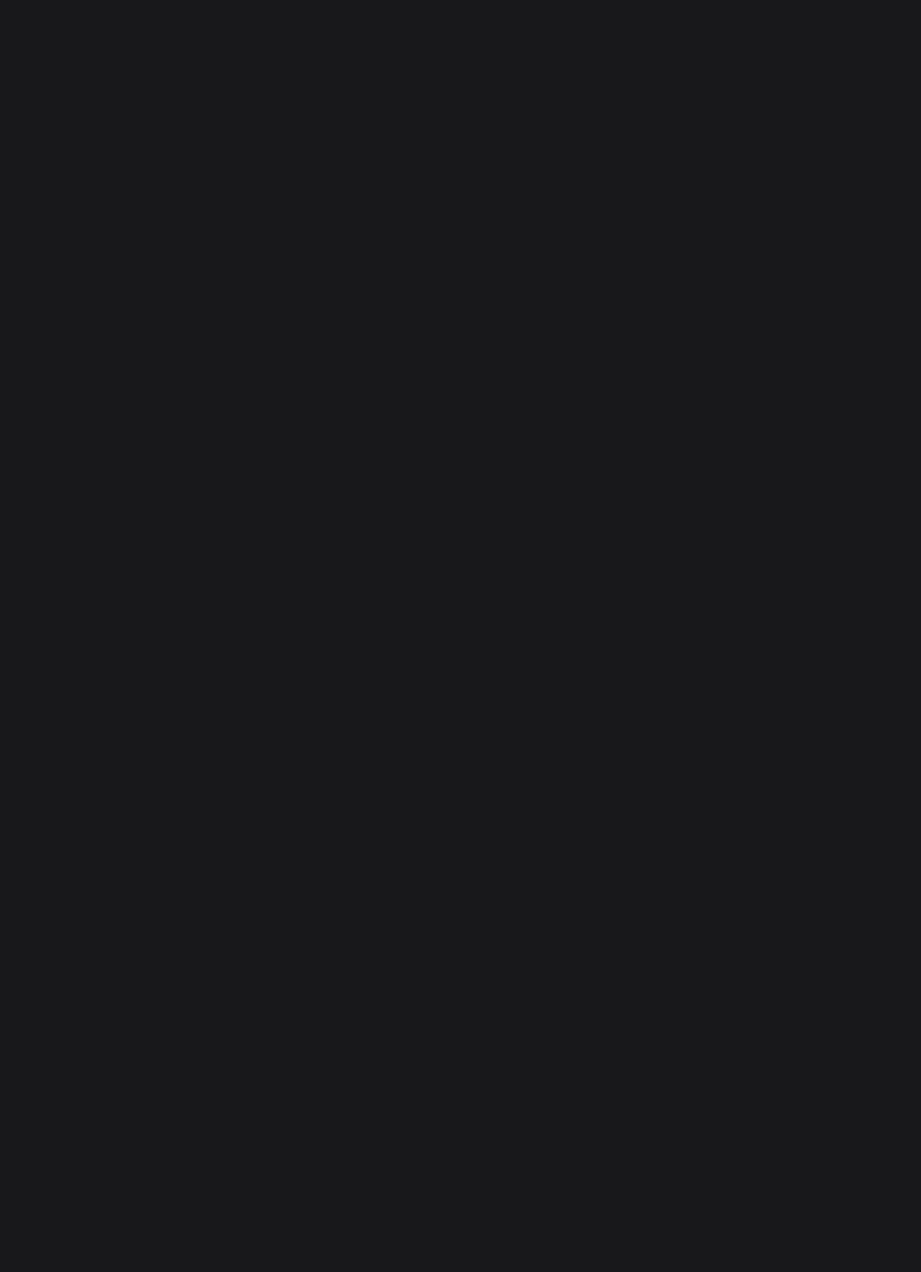
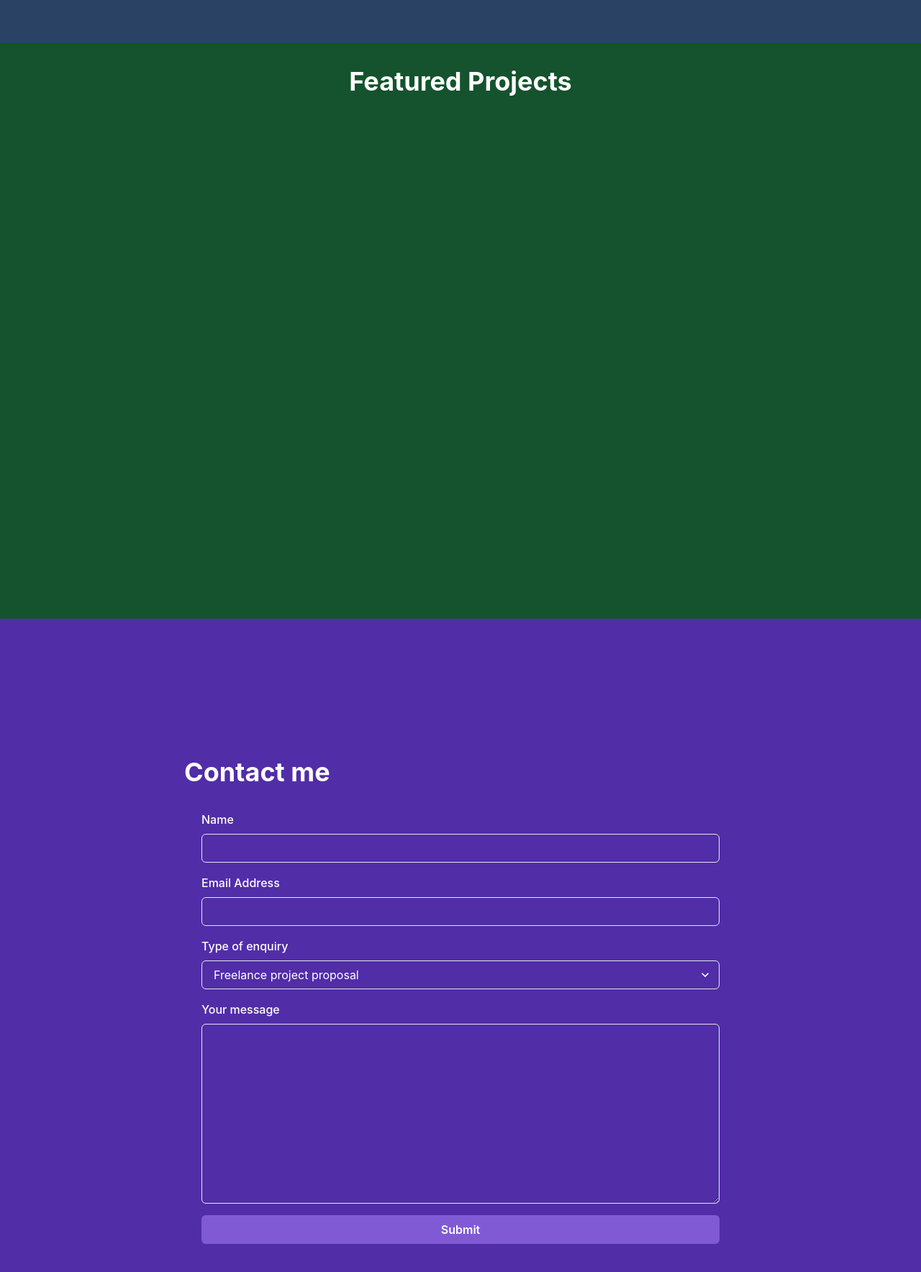
Before and after one commit to FangtaiDong10/Fangtai-Portfolio, a React (Create React App) app: page / in a window 1280 px wide. Shown: the part 804-2572 px from the top of the page at 72% size. Before the commit the page ends 800 px from the top, so only its background shows below. Built offline with nearby package versions, Linux system fonts and the light colour scheme.

Commit message:
import Landing Projects ContactMe components
install formik and yup(validation);
import custom hook;
import Card.js component;

```diff
--- a/package.json
+++ b/package.json
@@ -12,11 +12,13 @@
     "@testing-library/jest-dom": "^5.16.5",
     "@testing-library/react": "^13.4.0",
     "@testing-library/user-event": "^13.5.0",
+    "formik": "^2.2.9",
     "framer-motion": "^10.12.12",
     "react": "^18.2.0",
     "react-dom": "^18.2.0",
     "react-scripts": "5.0.1",
-    "web-vitals": "^2.1.4"
+    "web-vitals": "^2.1.4",
+    "yup": "^1.1.1"
   },
   "scripts": {
     "start": "react-scripts start",
--- a/src/App.js
+++ b/src/App.js
@@ -4,6 +4,10 @@ import Alert from "./components/Alert";
 import Header from "./components/Header";
 import Footer from "./components/Footer";
 
+// business logic components
+import LandingSection from "./components/LandingSections";
+import ProjectsSection from "./components/ProjectsSection";
+import ContactMeSection from "./components/ContactMeSection";
 
 function App() {
   return (
@@ -12,11 +16,14 @@ function App() {
         <main>
           <Header />
           <Footer />
+          <LandingSection />
+          <ProjectsSection />
+          <ContactMeSection />
           <Alert />
         </main>
       </AlertProvider>
     </ChakraProvider>
-  )
+  );
 }
 
 export default App;
--- /dev/null
+++ b/src/components/Card.js
@@ -0,0 +1,14 @@
+import { Heading, HStack, Image, Text, VStack } from "@chakra-ui/react";
+import { FontAwesomeIcon } from "@fortawesome/react-fontawesome";
+import { faArrowRight } from "@fortawesome/free-solid-svg-icons";
+import React from "react";
+
+const Card = ({ title, description, imageSrc }) => {
+  // Implement the UI for the Card component according to the instructions.
+  // You should be able to implement the component with the elements imported above.
+  // Feel free to import other UI components from Chakra UI if you wish to.
+
+  return null;
+};
+
+export default Card;
--- /dev/null
+++ b/src/components/ContactMeSection.js
@@ -0,0 +1,92 @@
+import React, {useEffect} from "react";
+import { useFormik } from "formik";
+import {
+  Box,
+  Button,
+  FormControl,
+  FormErrorMessage,
+  FormLabel,
+  Heading,
+  Input,
+  Select,
+  Textarea,
+  VStack,
+} from "@chakra-ui/react";
+import * as Yup from 'yup';
+import FullScreenSection from "./FullScreenSection";
+import useSubmit from "../hooks/useSubmit";
+import {useAlertContext} from "../context/alertContext";
+
+const LandingSection = () => {
+  const {isLoading, response, submit} = useSubmit();
+  const { onOpen } = useAlertContext();
+
+  const formik = useFormik({
+    initialValues: {
+    },
+    onSubmit: (values) => {},
+    validationSchema: Yup.object({}),
+  });
+
+  return (
+    <FullScreenSection
+      isDarkBackground
+      backgroundColor="#512DA8"
+      py={16}
+      spacing={8}
+    >
+      <VStack w="1024px" p={32} alignItems="flex-start">
+        <Heading as="h1" id="contactme-section">
+          Contact me
+        </Heading>
+        <Box p={6} rounded="md" w="100%">
+          <form>
+            <VStack spacing={4}>
+              <FormControl isInvalid={false}>
+                <FormLabel htmlFor="firstName">Name</FormLabel>
+                <Input
+                  id="firstName"
+                  name="firstName"
+                />
+                <FormErrorMessage></FormErrorMessage>
+              </FormControl>
+              <FormControl isInvalid={false}>
+                <FormLabel htmlFor="email">Email Address</FormLabel>
+                <Input
+                  id="email"
+                  name="email"
+                  type="email"
+                />
+                <FormErrorMessage></FormErrorMessage>
+              </FormControl>
+              <FormControl>
+                <FormLabel htmlFor="type">Type of enquiry</FormLabel>
+                <Select id="type" name="type">
+                  <option value="hireMe">Freelance project proposal</option>
+                  <option value="openSource">
+                    Open source consultancy session
+                  </option>
+                  <option value="other">Other</option>
+                </Select>
+              </FormControl>
+              <FormControl isInvalid={false}>
+                <FormLabel htmlFor="comment">Your message</FormLabel>
+                <Textarea
+                  id="comment"
+                  name="comment"
+                  height={250}
+                />
+                <FormErrorMessage></FormErrorMessage>
+              </FormControl>
+              <Button type="submit" colorScheme="purple" width="full">
+                Submit
+              </Button>
+            </VStack>
+          </form>
+        </Box>
+      </VStack>
+    </FullScreenSection>
+  );
+};
+
+export default LandingSection;
--- a/src/components/Header.js
+++ b/src/components/Header.js
@@ -12,7 +12,7 @@ import { Box, HStack } from "@chakra-ui/react";
 const socials = [
   {
     icon: faEnvelope,
-    url: "fangtaidong0008@gmail.com",
+    url: "",
   },
   {
     icon: faGithub,
@@ -44,11 +44,11 @@ const Header = () => {
     }
   };
 
-  // React rendering list item
-  const listIconItems = socials.map((item) => {
+  // Rendering each list item
+  const listIconItems = socials.map(({ icon, url }) => {
     return (
-      <a href={item.url} key={item.url}>
-        <FontAwesomeIcon icon={item.icon} size="2x" />
+      <a href={url} key={url} target="_blank" rel="noopener noreferrer">
+        <FontAwesomeIcon icon={icon} size="2x" key={url} />
       </a>
     );
   });
@@ -78,12 +78,12 @@ const Header = () => {
           <nav>
             <HStack spacing={8}>
               {
-                <a href="/#projects" onClick={handleClick}>
+                <a href="#projects" onClick={handleClick("project")}>
                   Projects
                 </a>
               }
               {
-                <a href="/#contact-me" onClick={handleClick}>
+                <a href="#contact-me" onClick={handleClick("contactme")}>
                   Contact Me
                 </a>
               }
--- /dev/null
+++ b/src/components/LandingSections.js
@@ -0,0 +1,23 @@
+import React from "react";
+import { Avatar, Heading, VStack } from "@chakra-ui/react";
+import FullScreenSection from "./FullScreenSection";
+
+const greeting = "Hello, I am Pete!";
+const bio1 = "A frontend developer";
+const bio2 = "specialised in React";
+
+// Implement the UI for the LandingSection component according to the instructions.
+// Use a combination of Avatar, Heading and VStack components.
+
+
+const LandingSection = () => (
+  <FullScreenSection
+    justifyContent="center"
+    alignItems="center"
+    isDarkBackground
+    backgroundColor="#2A4365"
+  >
+  </FullScreenSection>
+);
+
+export default LandingSection;
--- /dev/null
+++ b/src/components/ProjectsSection.js
@@ -0,0 +1,63 @@
+import React from "react";
+import FullScreenSection from "./FullScreenSection";
+import { Box, Heading } from "@chakra-ui/react";
+import Card from "./Card";
+
+const projects = [
+  {
+    title: "React Space",
+    description:
+      "Handy tool belt to create amazing AR components in a React app, with redux integration via middleware️",
+    getImageSrc: () => require("../images/photo1.jpg"),
+  },
+  {
+    title: "React Infinite Scroll",
+    description:
+      "A scrollable bottom sheet with virtualisation support, native animations at 60 FPS and fully implemented in JS land 🔥️",
+    getImageSrc: () => require("../images/photo2.jpg"),
+  },
+  {
+    title: "Photo Gallery",
+    description:
+      "A One-stop shop for photographers to share and monetize their photos, allowing them to have a second source of income",
+    getImageSrc: () => require("../images/photo3.jpg"),
+  },
+  {
+    title: "Event planner",
+    description:
+      "A mobile application for leisure seekers to discover unique events and activities in their city with a few taps",
+    getImageSrc: () => require("../images/photo4.jpg"),
+  },
+];
+
+const ProjectsSection = () => {
+  return (
+    <FullScreenSection
+      backgroundColor="#14532d"
+      isDarkBackground
+      p={8}
+      alignItems="flex-start"
+      spacing={8}
+    >
+      <Heading as="h1" id="projects-section">
+        Featured Projects
+      </Heading>
+      <Box
+        display="grid"
+        gridTemplateColumns="repeat(2,minmax(0,1fr))"
+        gridGap={8}
+      >
+        {projects.map((project) => (
+          <Card
+            key={project.title}
+            title={project.title}
+            description={project.description}
+            imageSrc={project.getImageSrc()}
+          />
+        ))}
+      </Box>
+    </FullScreenSection>
+  );
+};
+
+export default ProjectsSection;
--- /dev/null
+++ b/src/hooks/useSubmit.js
@@ -0,0 +1,38 @@
+import {useState} from "react";
+
+const wait = (ms) => new Promise((resolve) => setTimeout(resolve, ms));
+
+/**
+ * This is a custom hook that can be used to submit a form and simulate an API call
+ * It uses Math.random() to simulate a random success or failure, with 50% chance of each
+ */
+const useSubmit = () => {
+  const [isLoading, setLoading] = useState(false);
+  const [response, setResponse] = useState(null);
+
+  const submit = async (url, data) => {
+    const random = Math.random();
+    setLoading(true);
+    try {
+      await wait(2000);
+      if (random < 0.5) {
+        throw new Error("Something went wrong");
+      }
+      setResponse({
+        type: 'success',
+        message: `Thanks for your submission ${data.firstName}, we will get back to you shortly!`,
+      })
+    } catch (error) {
+      setResponse({
+        type: 'error',
+        message: 'Something went wrong, please try again later!',
+      })
+    } finally {
+      setLoading(false);
+    }
+  };
+
+  return { isLoading, response, submit };
+}
+
+export default useSubmit;
```
Also changed, not shown: 1 other file (tests, documents, lock files or other folders).
